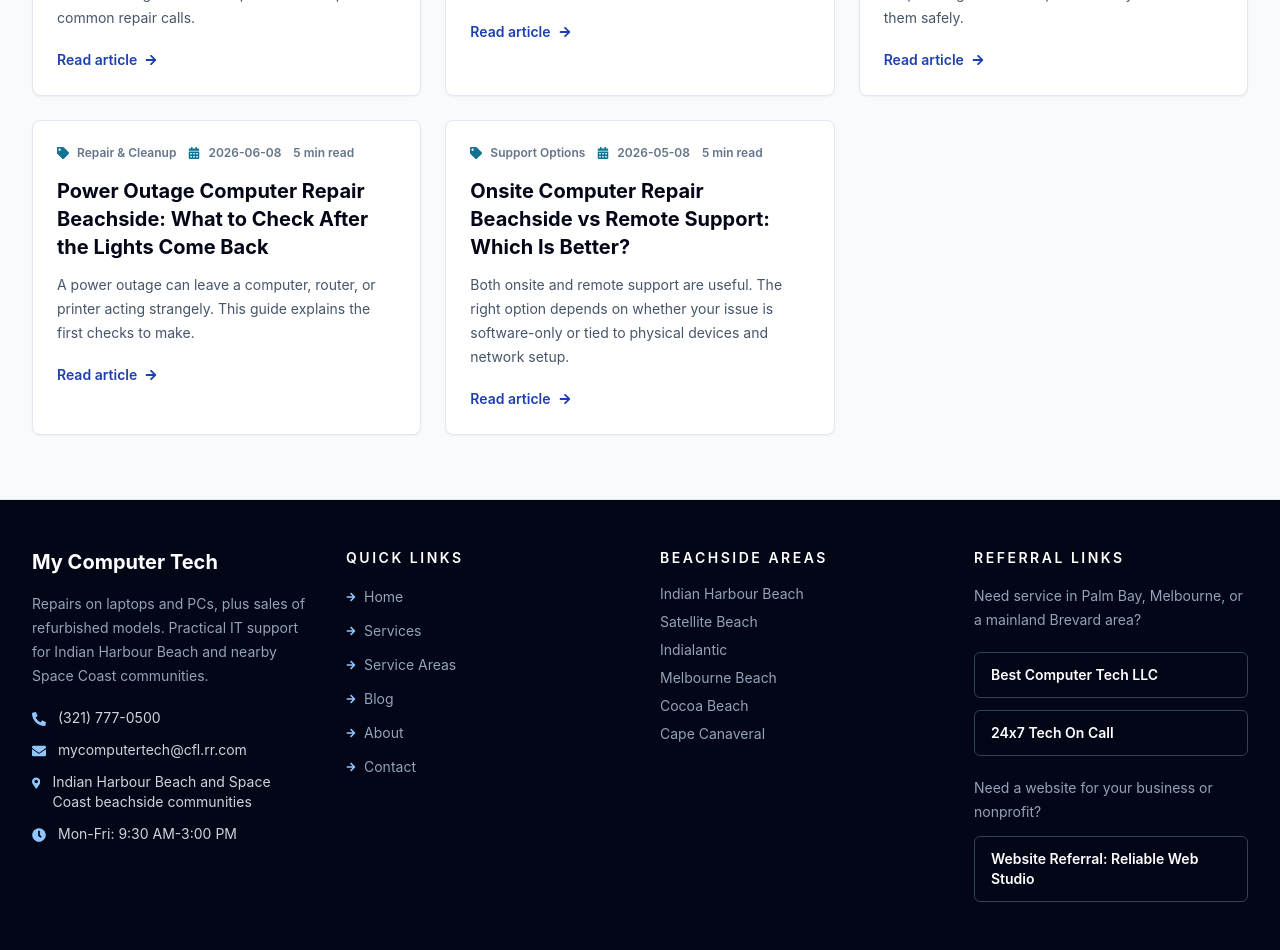
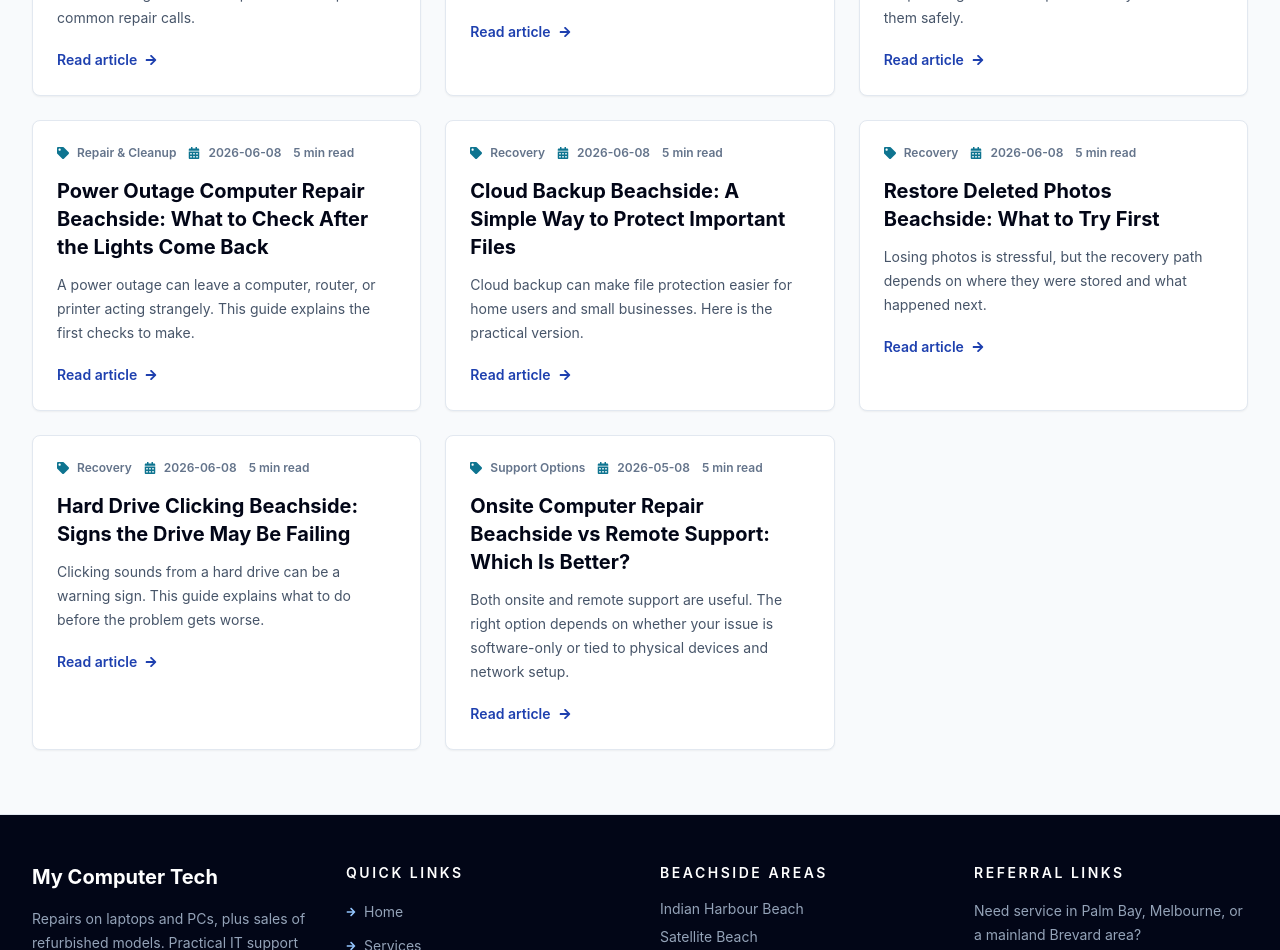
Before and after one commit to nomadghibi/mycomputertech, a React (Vite) app: page /blog in a window 1280 px wide. Shown: the part 4880-5830 px from the top of the page. Built offline with nearby package versions, Linux system fonts and the light colour scheme; no server answers.

Commit message:
Add recovery focused SEO blog posts

```diff
--- a/src/data/blogPosts.js
+++ b/src/data/blogPosts.js
@@ -1161,6 +1161,87 @@ export const blogPosts = [
     ],
   },
   {
+    slug: 'cloud-backup-beachside',
+    title: 'Cloud Backup Beachside: A Simple Way to Protect Important Files',
+    excerpt:
+      'Cloud backup can make file protection easier for home users and small businesses. Here is the practical version.',
+    description:
+      'Need cloud backup beachside help? Learn how cloud backups protect files and when a local setup review makes sense.',
+    keywords:
+      'cloud backup beachside, cloud backup setup, data backup beachside, backup help Indian Harbour Beach, backup and recovery beachside',
+    publishedDate: '2026-06-08',
+    category: 'Recovery',
+    readTime: '5 min read',
+    content: [
+      {
+        heading: 'Cloud backup protects against local hardware failure',
+        body: 'If a computer or drive stops working, cloud copies can keep important files available from another device.',
+      },
+      {
+        heading: 'Choose what gets backed up intentionally',
+        body: 'Documents, photos, and work folders are often the first things people want protected. Backing up the right set of files keeps the process manageable.',
+      },
+      {
+        heading: 'Local setup help can reduce mistakes',
+        body: 'A local review can help make sure the right files are included and the backup is actually running the way it should.',
+      },
+    ],
+  },
+  {
+    slug: 'restore-deleted-photos-beachside',
+    title: 'Restore Deleted Photos Beachside: What to Try First',
+    excerpt:
+      'Losing photos is stressful, but the recovery path depends on where they were stored and what happened next.',
+    description:
+      'Need to restore deleted photos beachside? Learn the first steps to take when pictures disappear from a device or backup.',
+    keywords:
+      'restore deleted photos beachside, photo recovery beachside, file recovery beachside, deleted photos recovery, data recovery Melbourne FL',
+    publishedDate: '2026-06-08',
+    category: 'Recovery',
+    readTime: '5 min read',
+    content: [
+      {
+        heading: 'Check recycle or trash locations first',
+        body: 'If the photos were deleted recently, the recycle bin or trash folder may still contain them and make recovery straightforward.',
+      },
+      {
+        heading: 'Avoid writing new data over the missing files',
+        body: 'The more the device is used after deletion, the less likely the photos are to be recoverable in simple ways.',
+      },
+      {
+        heading: 'Ask for help if the photos matter',
+        body: 'When the pictures are important, a careful recovery review is worth it before the device is changed too much.',
+      },
+    ],
+  },
+  {
+    slug: 'hard-drive-clicking-repair-beachside',
+    title: 'Hard Drive Clicking Beachside: Signs the Drive May Be Failing',
+    excerpt:
+      'Clicking sounds from a hard drive can be a warning sign. This guide explains what to do before the problem gets worse.',
+    description:
+      'Need hard drive clicking repair beachside? Learn what the noise may mean and how to protect your files before failure.',
+    keywords:
+      'hard drive clicking beachside, hard drive failure, data recovery beachside, backup recovery, computer repair near me',
+    publishedDate: '2026-06-08',
+    category: 'Recovery',
+    readTime: '5 min read',
+    content: [
+      {
+        heading: 'Do not ignore repeated clicking',
+        body: 'Repeated clicking can mean the drive is struggling to read data or has internal mechanical trouble that should be handled carefully.',
+      },
+      {
+        heading: 'Back up anything you can still open',
+        body: 'If the computer still starts and files open, save the most important files first before trying anything else.',
+      },
+      {
+        heading: 'Treat it as a time-sensitive issue',
+        body: 'A clicking drive can get worse quickly, so a recovery-focused response is smarter than repeated restarts and guesswork.',
+      },
+    ],
+  },
+  {
     slug: 'onsite-computer-repair-beachside-vs-remote-support',
     title: 'Onsite Computer Repair Beachside vs Remote Support: Which Is Better?',
     excerpt:
--- a/src/pages/ServiceAreas.jsx
+++ b/src/pages/ServiceAreas.jsx
@@ -194,6 +194,18 @@ const localSearchLinks = [
   {
     label: 'Power outage computer repair beachside',
     to: '/blog/power-outage-computer-repair-beachside',
+  },
+  {
+    label: 'Cloud backup beachside',
+    to: '/blog/cloud-backup-beachside',
+  },
+  {
+    label: 'Restore deleted photos beachside',
+    to: '/blog/restore-deleted-photos-beachside',
+  },
+  {
+    label: 'Hard drive clicking beachside',
+    to: '/blog/hard-drive-clicking-repair-beachside',
   },
   {
     label: 'Laptop screen repair Indian Harbour Beach',
```
Also changed, not shown: 1 other file (tests, documents, lock files or other folders).
